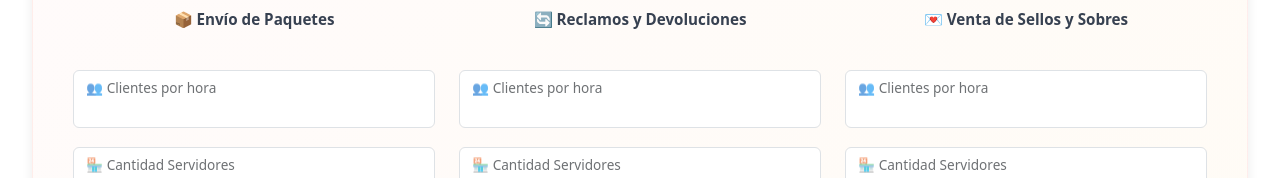
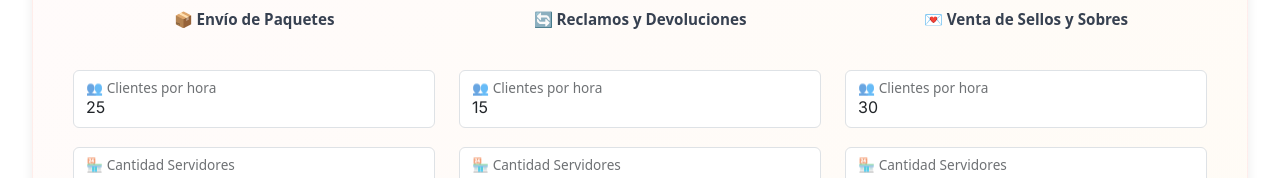
Before and after one commit to UrielPiaggio/TP4_Simulaciones, a React (Vite) app in the folder front-end/: page / in a window 1280 px wide. Shown: the part 436-614 px from the top of the page. Built offline with nearby package versions, Linux system fonts and the light colour scheme.

Commit message:
se corrigió los valores por defecto en los inputs de la tasa de llegada de clientes

```diff
--- a/front-end/src/components/DefVariables.jsx
+++ b/front-end/src/components/DefVariables.jsx
@@ -8,7 +8,12 @@ import Button from "react-bootstrap/Button"
 import { useState } from "react"
 import { postSimulationData } from "../../services/serviceSim"
 
-export const DefVariables = ({ onSendData, onSimulationResults, onSimulationError, onSimulationStart }) => {
+export const DefVariables = ({
+  onSendData,
+  onSimulationResults,
+  onSimulationError,
+  onSimulationStart,
+}) => {
   const [formDatos, setFormDatos] = useState({
     // Parámetros de simulación
     numeroIteraciones: 100000,
@@ -179,8 +184,8 @@ export const DefVariables = ({ onSendData, onSimulationResults, onSimulationErro
                   >
                     <Form.Control
                       type="number"
-                      name={`LlegadaCT${service.prefix}`}
-                      defaultValue={formDatos[`LlegadaCT${service.prefix}`]}
+                      name={`LlegadaC${service.prefix}`}
+                      defaultValue={formDatos[`LlegadaC${service.prefix}`]}
                       onChange={handleChange}
                       min="1"
                     />
@@ -259,9 +264,7 @@ export const DefVariables = ({ onSendData, onSimulationResults, onSimulationErro
 
         {/* Configuración de simulación */}
         <div className="table-config-section">
-          <h5 className="config-title">
-            🔬 Configuración de Simulación
-          </h5>
+          <h5 className="config-title">🔬 Configuración de Simulación</h5>
           <Row className="g-3">
             <Col md={4}>
               <FloatingLabel
@@ -319,13 +322,15 @@ export const DefVariables = ({ onSendData, onSimulationResults, onSimulationErro
             <Col md={4}>
               <div
                 className="checkbox-card"
-                onClick={() => handleCheckboxChange({
+                onClick={() =>
+                  handleCheckboxChange({
                     target: {
                       name: "AusenciaEmpleadoEmpresarial",
-                    checked: !formDatos.AusenciaEmpleadoEmpresarial
+                      checked: !formDatos.AusenciaEmpleadoEmpresarial,
+                    },
+                  })
                 }
-                })}
-                style={{ cursor: 'pointer' }}
+                style={{ cursor: "pointer" }}
               >
                 <Form.Check
                   type="checkbox"
@@ -348,13 +353,15 @@ export const DefVariables = ({ onSendData, onSimulationResults, onSimulationErro
             <Col md={4}>
               <div
                 className="checkbox-card"
-                onClick={() => handleCheckboxChange({
+                onClick={() =>
+                  handleCheckboxChange({
                     target: {
                       name: "NuevoServicioPostEntrega",
-                    checked: !formDatos.NuevoServicioPostEntrega
+                      checked: !formDatos.NuevoServicioPostEntrega,
+                    },
+                  })
                 }
-                })}
-                style={{ cursor: 'pointer' }}
+                style={{ cursor: "pointer" }}
               >
                 <Form.Check
                   type="checkbox"
@@ -379,13 +386,15 @@ export const DefVariables = ({ onSendData, onSimulationResults, onSimulationErro
             <Col md={4}>
               <div
                 className="checkbox-card"
-                onClick={() => handleCheckboxChange({
+                onClick={() =>
+                  handleCheckboxChange({
                     target: {
                       name: "ClientesEmpresarialesPrioridad",
-                    checked: !formDatos.ClientesEmpresarialesPrioridad
+                      checked: !formDatos.ClientesEmpresarialesPrioridad,
+                    },
+                  })
                 }
-                })}
-                style={{ cursor: 'pointer' }}
+                style={{ cursor: "pointer" }}
               >
                 <Form.Check
                   type="checkbox"
```
Lines whose indentation alone changed are shown as unchanged.
